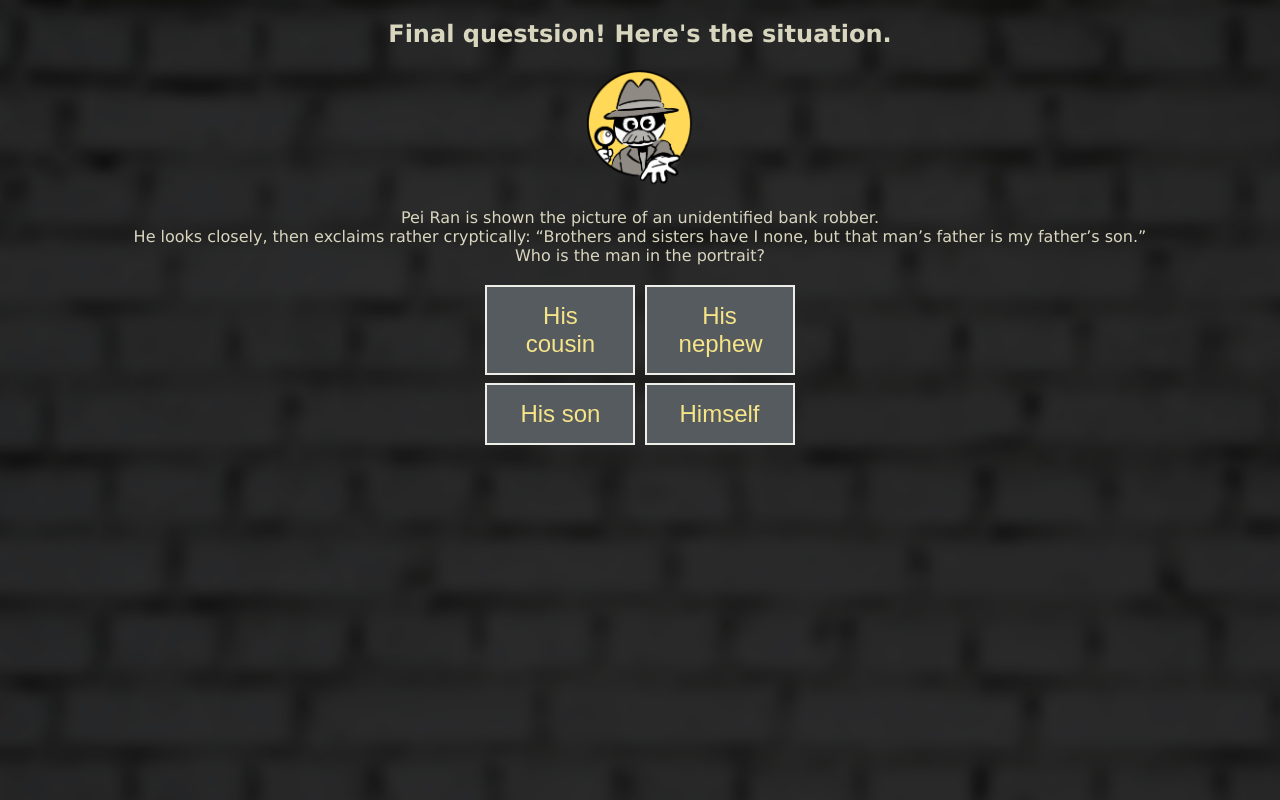
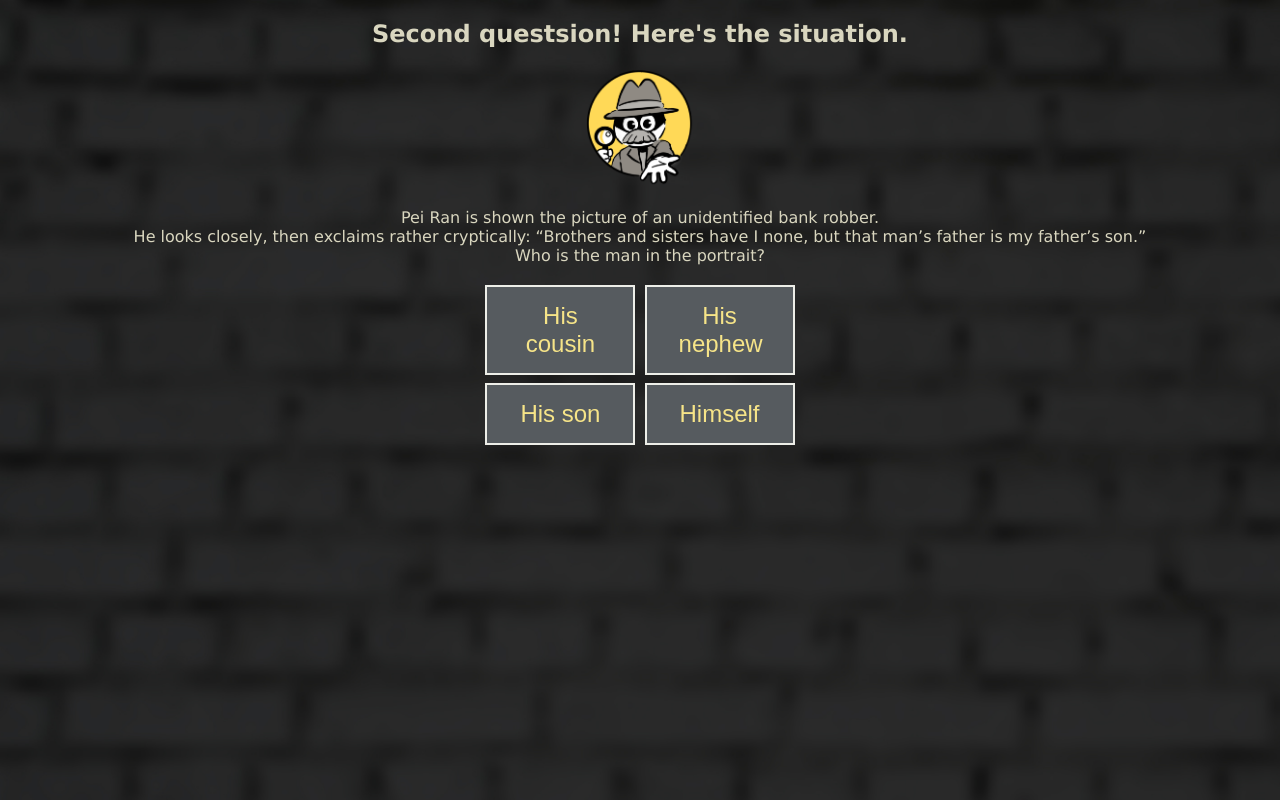
Before and after one commit to jacksonlli/DetectiveTC, a plain HTML site: page 1.html in a window 1280 px wide. Drawn offline with Linux system fonts and the light colour scheme.

Commit message:
Update 1.html

```diff
--- a/1.html
+++ b/1.html
@@ -34,7 +34,7 @@
 
 <body>
 <div class="container-fluid p-5 bg-primary text-white text-center">
-    <h2>Final questsion! Here's the situation.</h2>
+    <h2>Second questsion! Here's the situation.</h2>
     <img src="imgs/question.png" alt="npc" height=120 width="auto">
     <p>
         Pei Ran is shown the picture of an unidentified bank robber. <br>
```
